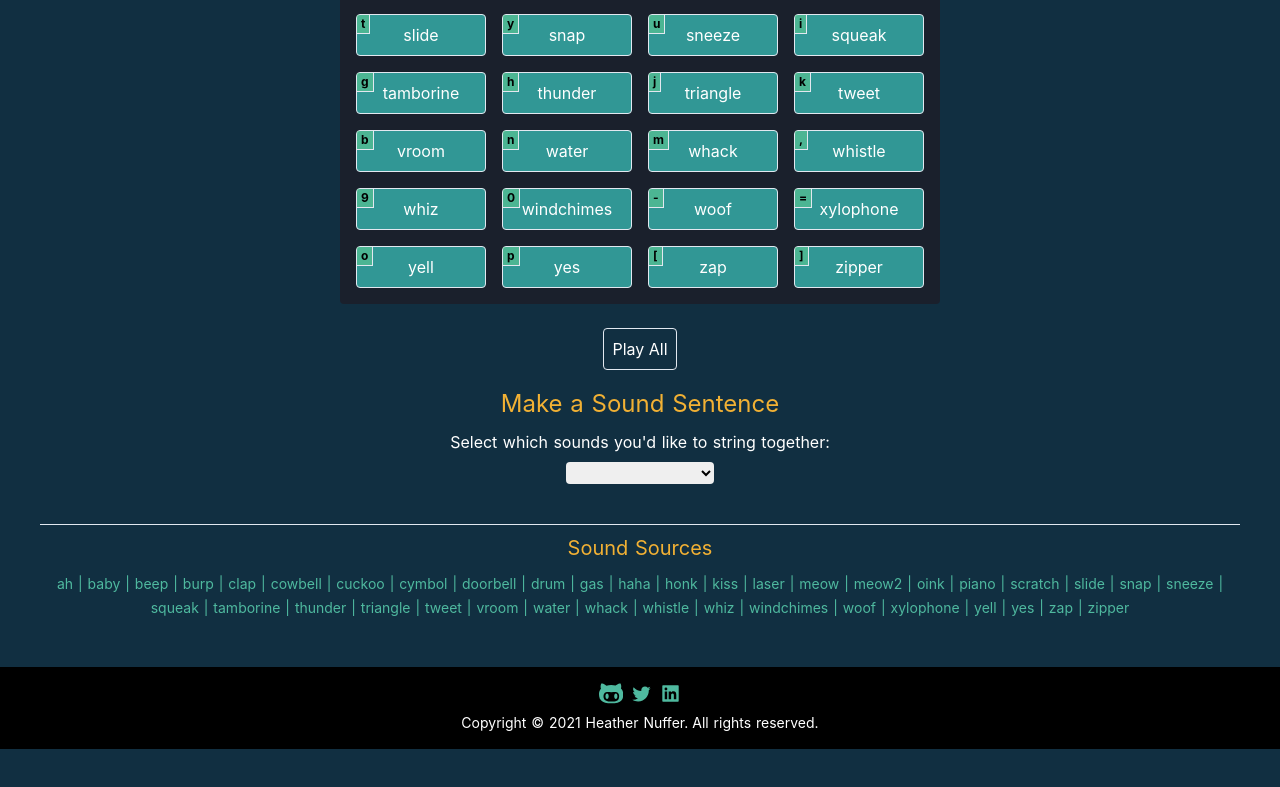
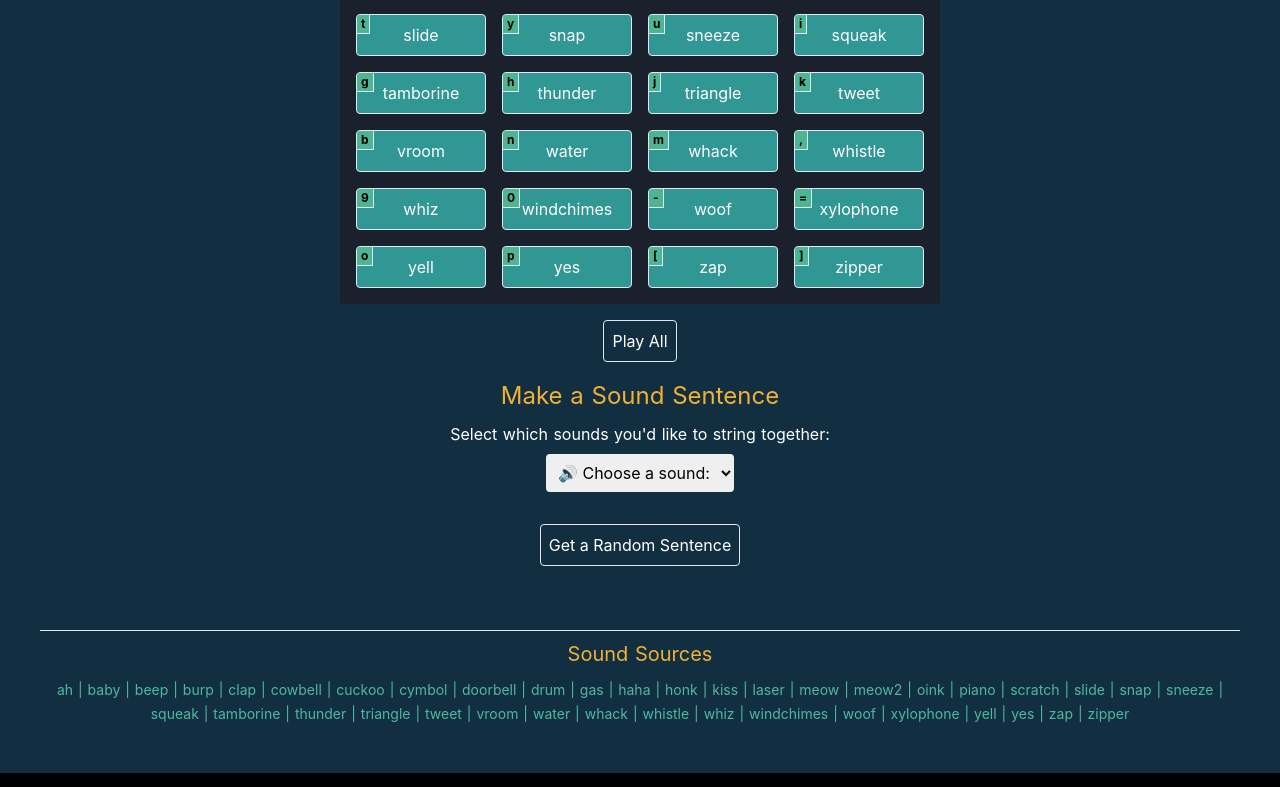
Before and after one commit to ethyl2/nuxt-experiment, a Nuxt app: page /sound-machine in a window 1280 px wide. Shown: the part 465-1252 px from the top of the page. Before the commit the page ends 1214 px from the top, so only its background shows below. Built offline with nearby package versions, Linux system fonts and the light colour scheme.

Commit message:
Feat: Adds ability to get a random sentence, and to shuffle sentence

```diff
--- a/pages/sound-machine.vue
+++ b/pages/sound-machine.vue
@@ -30,7 +30,7 @@
 
     <button
       type="button"
-      class="mb-4 border p-1 rounded m-2 text-sm hover:bg-teal-900 lg:p-2 lg:text-base"
+      class="hidden mb-4 border p-1 rounded m-2 text-sm hover:bg-teal-900 md:flex md:mx-auto lg:p-2 lg:text-base"
       @click="togglePlayAll"
     >
       {{ !shouldPlayAll ? 'Play All' : 'Cancel Play All' }}
@@ -45,9 +45,11 @@
       <select
         v-model="selectedSound"
         name="sound-sentence"
-        class="rounded m-2 text-black"
+        class="rounded m-2 text-black p-2"
       >
-        <option value="-" class="text-black" disabled>Choose a sound:</option>
+        <option value="-" class="text-black" disabled>
+          🔊 Choose a sound:
+        </option>
         <option
           v-for="sound in orderedSounds"
           :key="sound.name"
@@ -58,21 +60,24 @@
           {{ sound.name }}
         </option>
       </select>
-      <p class="text-xl text-yellow-400 mb-4">
+      <p class="text-xl text-yellow-400 mb-4 mt-2">
         <span
           v-for="(sound, index) in soundSentence"
           :key="`${sound.name}-${index}`"
+          class="cursor-pointer"
           :class="{
             capitalize: index === 0,
             'text-pink-600': currentButton === sound.name,
           }"
-          >{{ sound.name }}{{ ' ' }}</span
+          @click="play(sound)"
         >
-        <span v-if="soundSentence.length">.</span>
+          {{ sound.name }}{{ index !== soundSentence.length - 1 ? ' ' : '.' }}
+        </span>
       </p>
+      <div class="flex items-center justify-center">
         <button
           v-if="soundSentence.length"
-        class="mb-8 border p-1 rounded m-2 text-sm hover:bg-teal-900 lg:p-2 lg:text-base"
+          class="hidden mb-8 border p-1 rounded m-2 text-sm hover:bg-teal-900 md:flex lg:p-2 lg:text-base"
           type="button"
           @click="playSentence"
         >
@@ -86,6 +91,22 @@
         >
           Clear Sentence
         </button>
+        <button
+          class="mb-8 border p-1 rounded m-2 text-sm hover:bg-teal-900 lg:p-2 lg:text-base"
+          type="button"
+          @click="createRandomSentence"
+        >
+          Get a Random Sentence
+        </button>
+        <button
+          v-if="soundSentence.length > 1"
+          class="mb-8 border p-1 rounded m-2 text-sm hover:bg-teal-900 lg:p-2 lg:text-base"
+          type="button"
+          @click="shuffleSentence"
+        >
+          Shuffle Sentence
+        </button>
+      </div>
     </section>
 
     <!-- Sound Sources Section -->
@@ -114,7 +135,7 @@ export default {
       currentButton: null,
       timeouts: [],
       shouldPlayAll: false,
-      selectedSound: null,
+      selectedSound: '-',
       soundSentence: [],
       audio: null,
     }
@@ -213,6 +234,25 @@ export default {
         this.currentButton = null
       }
     },
+    createRandomSentence() {
+      const sentenceLength = Math.floor(Math.random() * 10)
+      const sentenceArray = []
+      for (let i = 0; i < sentenceLength; i++) {
+        const index = Math.floor(Math.random() * this.orderedSounds.length)
+        sentenceArray.push(this.orderedSounds[index])
+      }
+      this.soundSentence = sentenceArray
+    },
+    shuffleSentence() {
+      const array = [...this.soundSentence]
+      for (let i = array.length - 1; i > 0; i--) {
+        const j = Math.floor(Math.random() * (i + 1))
+        const temp = array[i]
+        array[i] = array[j]
+        array[j] = temp
+      }
+      this.soundSentence = array
+    },
   },
 }
 </script>
```
Lines whose indentation alone changed are shown as unchanged.
